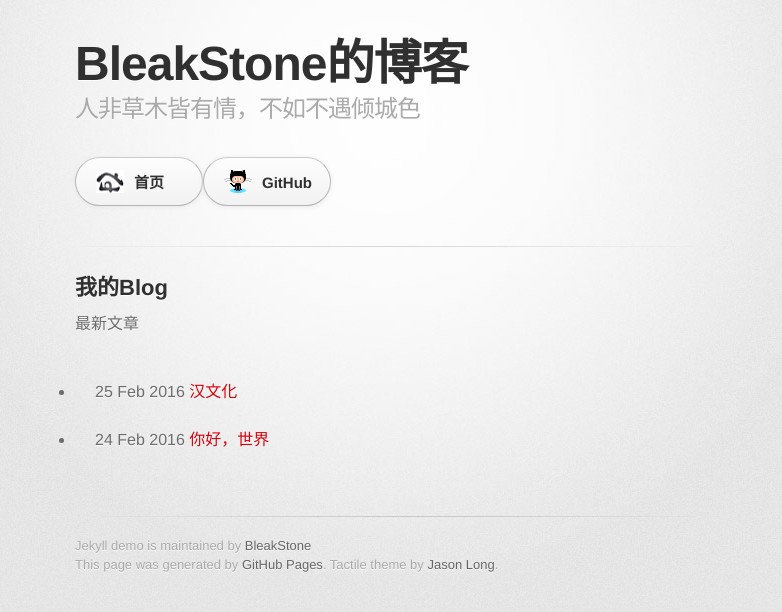
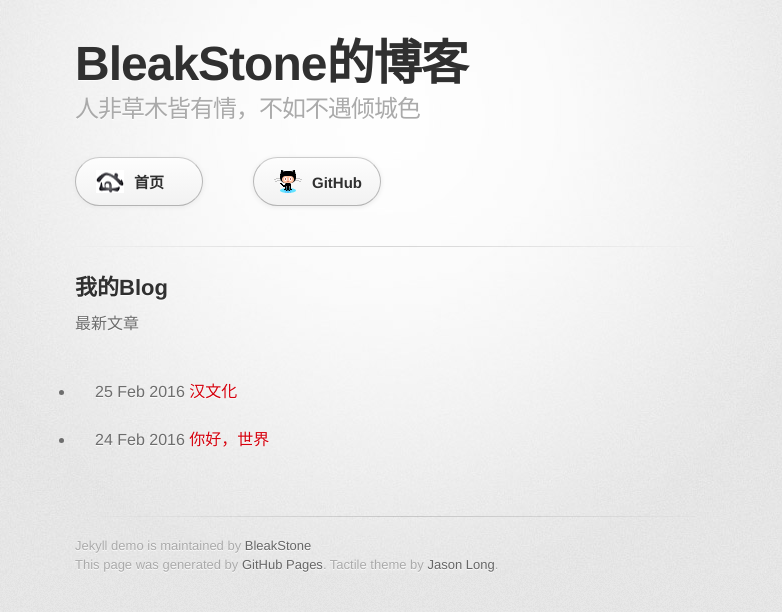
Before and after one commit to BleakStone/blog, a Jekyll site: the page built from index.html, in a window 1280 px wide. Shown: the top 612 px of the page, without its empty margins (255-1037 px from the left). Built offline with Jekyll 4.4.1, drawn with Linux system fonts in a browser that asks for light colours; some web fonts are replaced.

Commit message:
Update default.html

```diff
--- a/_layouts/default.html
+++ b/_layouts/default.html
@@ -44,7 +44,7 @@
           <a href="https://github.com/BleakStone/jekyll_demo" id="view-on-github" class="button"><span>View on GitHub</span></a>
           -->
           <a href="#" id="view-on-homeicon" class="button"><span>首页</span></a>
-          <a href="https://github.com/BleakStone/jekyll_demo" id="view-on-github" class="button" style="margin-right: 0px"><span>GitHub</span></a>
+          <a href="https://github.com/BleakStone/jekyll_demo" id="view-on-github" class="button" style="margin-right: 0px;margin-left:50px;"><span>GitHub</span></a>
         </section>
 
 
```
